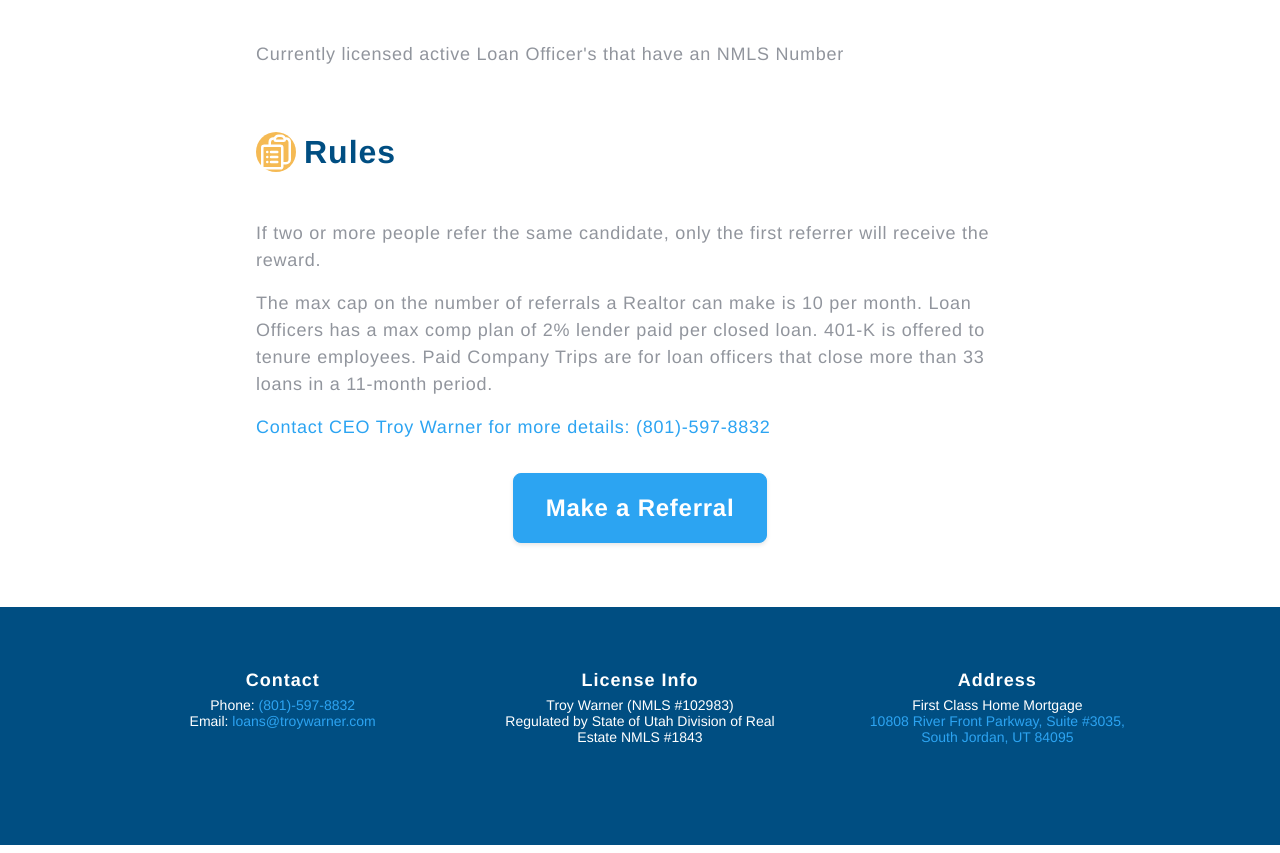
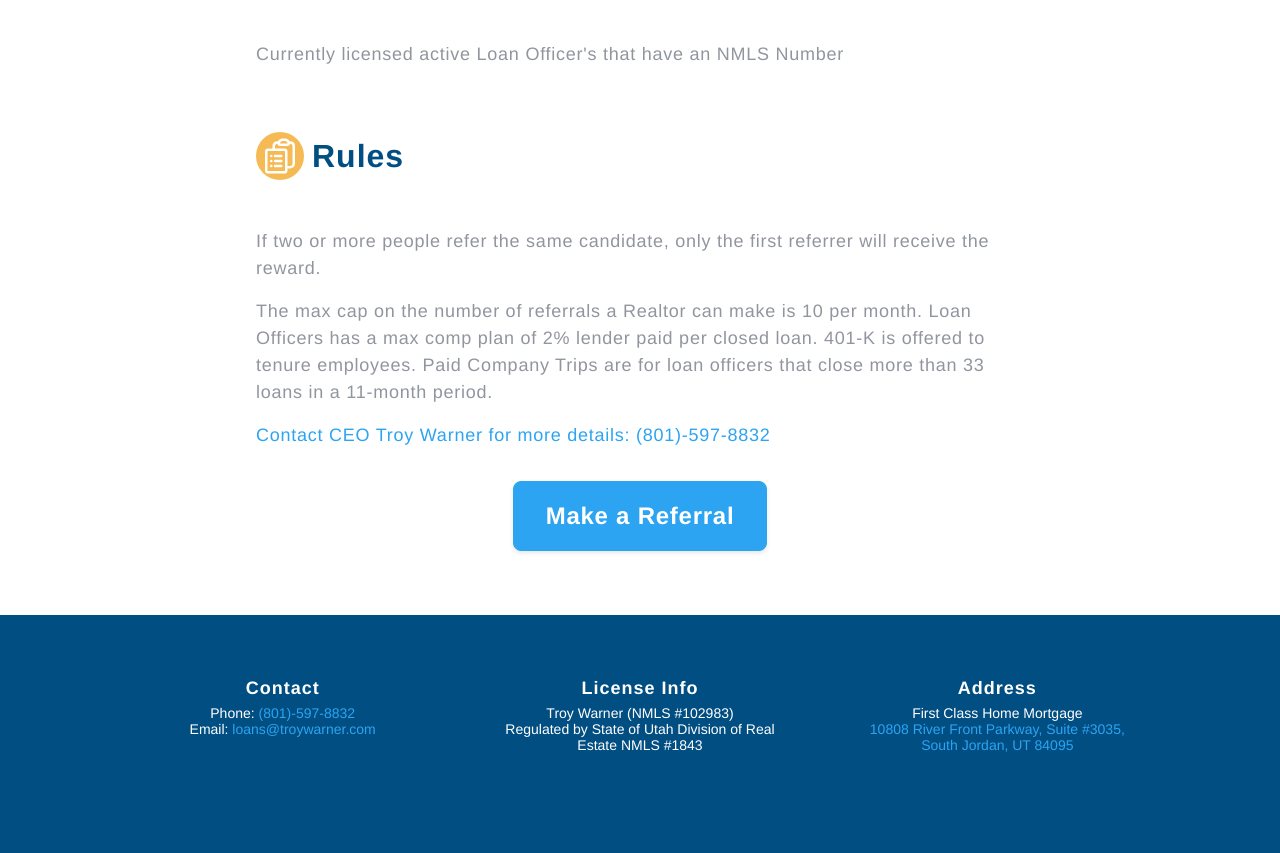
Before and after one commit to MitchellHCrane/troyReferralSite, a React (Create React App) app: page / in a window 1280 px wide. Shown: the part 1380-2233 px from the top of the page. Built offline with nearby package versions, Linux system fonts and the light colour scheme.

Commit message:
icon clipboard fix

```diff
--- a/src/Components/GetStarted.js
+++ b/src/Components/GetStarted.js
@@ -53,7 +53,7 @@ function GetStarted() {
         </div>
         <div className="programDetails topSpacing">
           <div className="programDetailsDiv">
-            <span className="heroIconSpan">
+            <span className="heroIconClipBoardSpan">
               <ClipboardDocumentListIcon className="heroIconClipBoard" />
             </span>
             <h2 className="programDetailsH2">Rules</h2>
--- a/src/css/getStarted.css
+++ b/src/css/getStarted.css
@@ -73,6 +73,17 @@ text-align: center;
   height: 48px;
 }
 
+.heroIconClipBoardSpan {
+  background-color: #F5BA54;
+  border-radius: 9999px;
+  display: inline-flex;
+  align-items: center;
+  width: 48px;
+  height: 48px;
+  display: flex;
+  justify-content: center;
+}
+
 .heroIconClipBoard {
   color:#fff;
   height: 40px;
```
